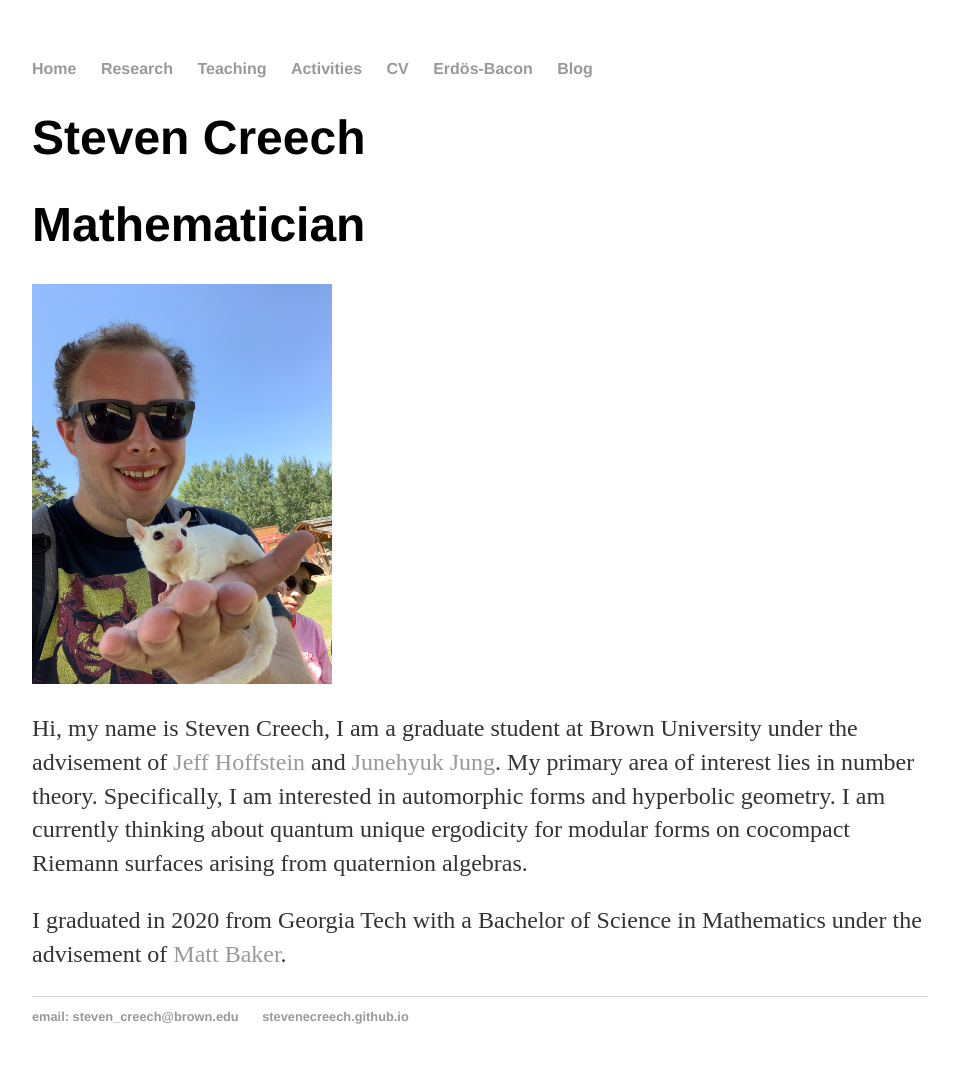
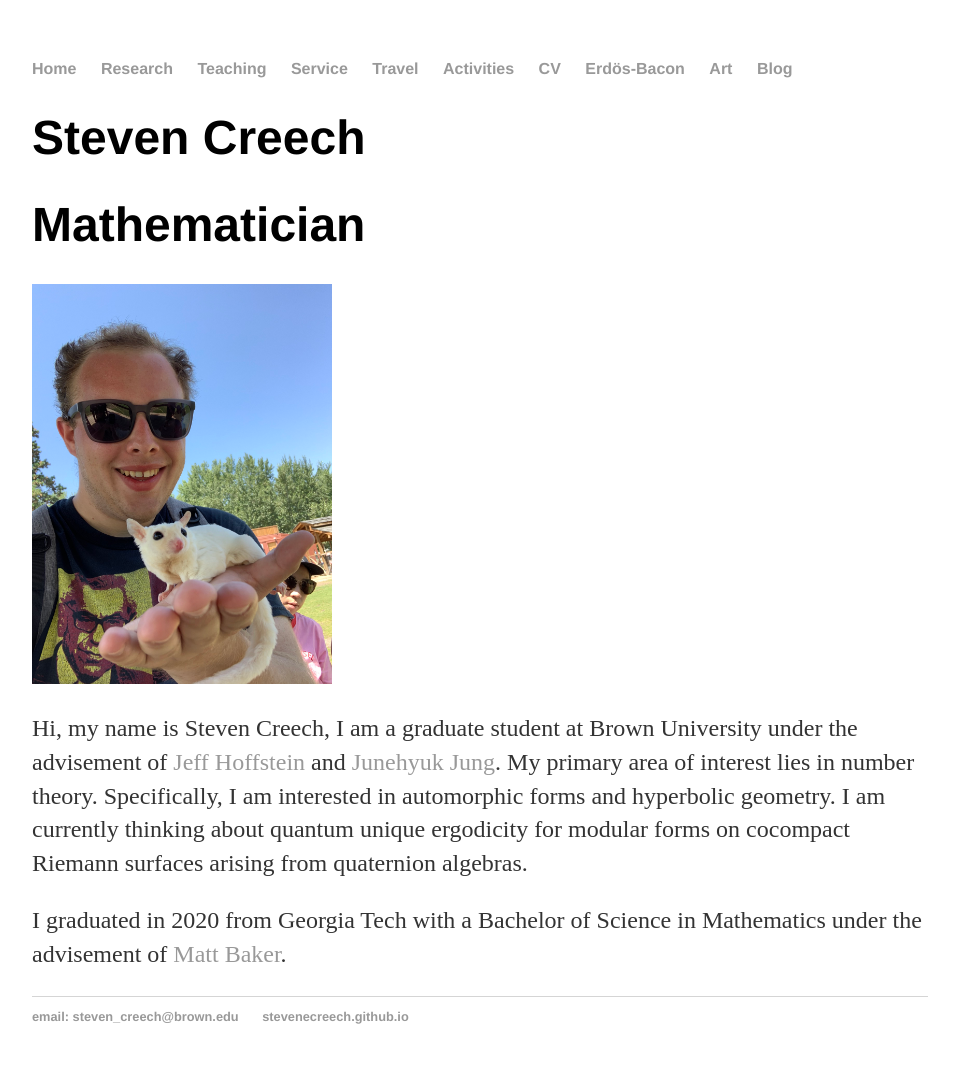
Before and after one commit to stevenecreech/stevenecreech.github.io, a Jekyll site: the page built from index.html, in a window 1280 px wide. Shown: the whole page, without its empty margins (160-1119 px from the left). Built offline with Jekyll 4.4.1, drawn with Linux system fonts in a browser that asks for light colours; Markdown is read by kramdown in place of the engine named in the settings.

Commit message:
Update default.html
Update the headers

```diff
--- a/_layouts/default.html
+++ b/_layouts/default.html
@@ -11,9 +11,12 @@
 	        		<li><a href="/">Home</a></li>
 		        	<li><a href="/research">Research</a></li>
 				<li><a href="/teaching">Teaching</a></li>
+				<li><a href="/service">Service</a></li>
+				<li><a href="/travel">Travel</a></li>
 				<li><a href="/activities">Activities</a></li>
 	        		<li><a href="/cv">CV</a></li>
 				<li><a href="/Erdös-Bacon">Erdös-Bacon</a></li>
+				<li><a href="/Art">Art</a></li>
 	        		<li><a href="/blog">Blog</a></li>
 	    		</ul>
 			</nav>
```
